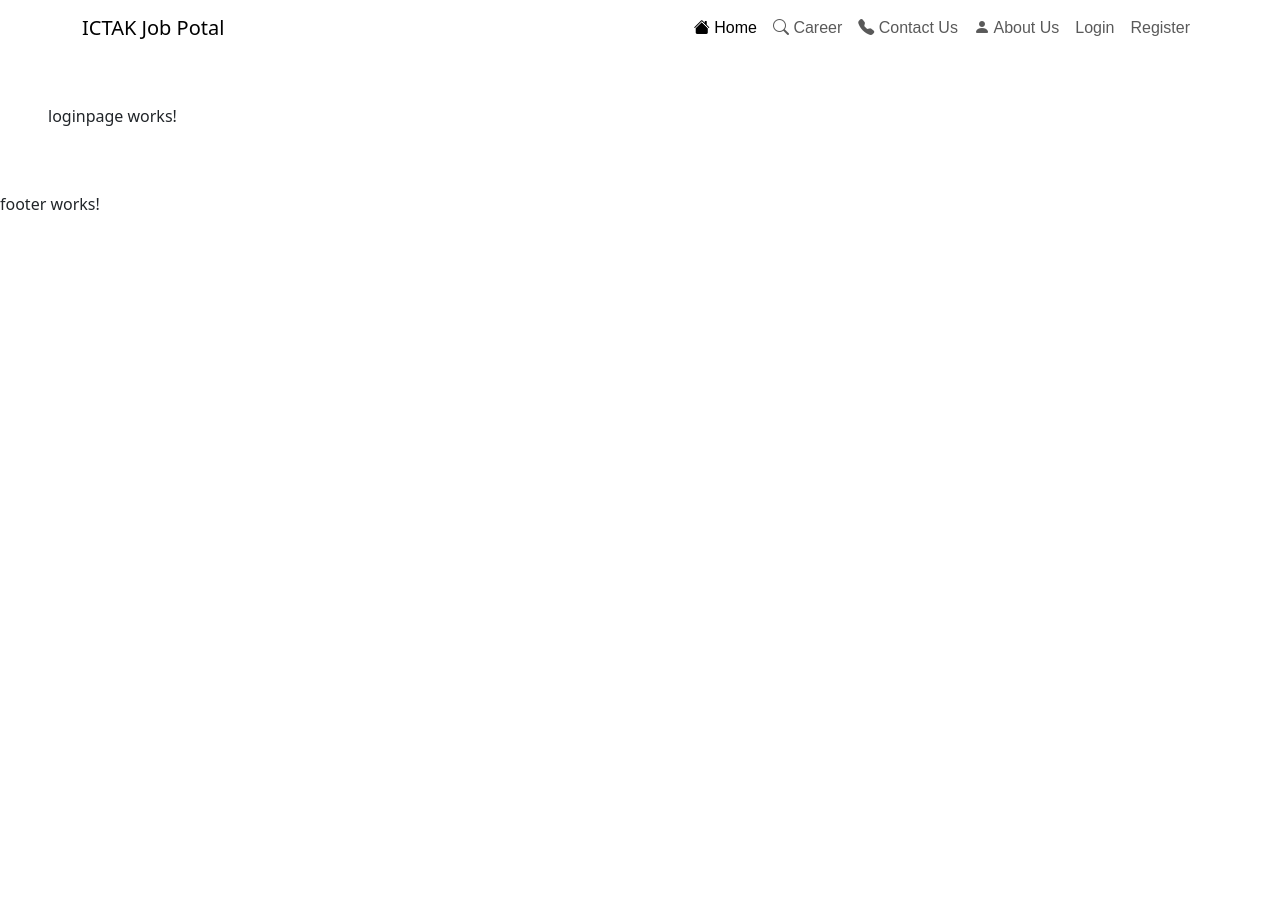
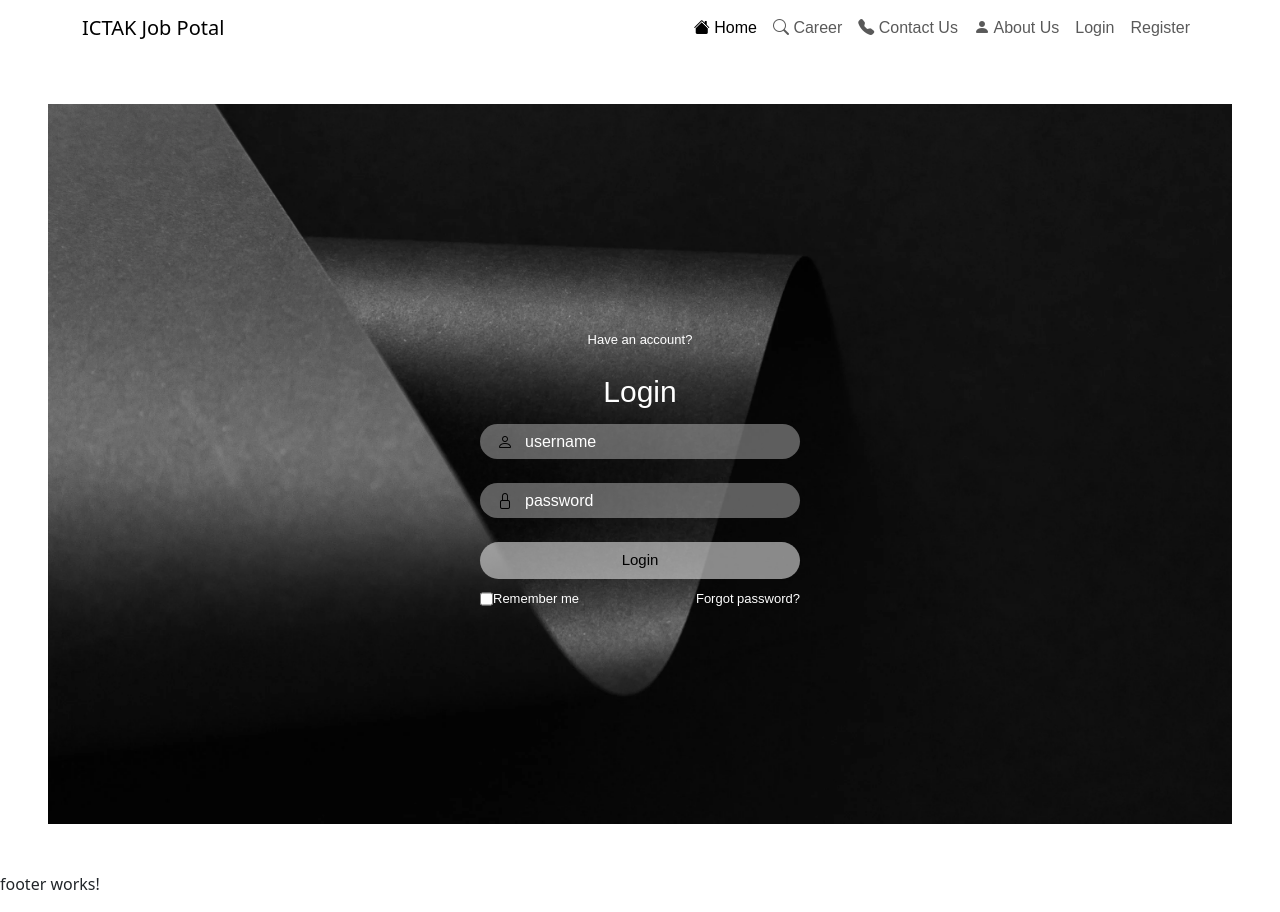
Before and after one commit to aswin0110/Job_Portal, an Angular app in the folder Frontend/: page /login in a window 1280 px wide. Before the commit the page ends 800 px from the top, so only its background shows below. Built offline with nearby package versions, Linux system fonts and the light colour scheme.

Commit message:
changes in login

```diff
--- a/Frontend/src/app/pages/loginpage/loginpage.component.css
+++ b/Frontend/src/app/pages/loginpage/loginpage.component.css
@@ -0,0 +1,100 @@
+*{
+    margin: 0;
+    padding: 0;
+    font-family: 'poppins', sans-serif;
+}
+.bg{
+    background-image: url('../../../assets/images/bg login.webp');
+    background-size: cover;
+    background-repeat: no-repeat;
+    background-position: center;
+    background-attachment: fixed;
+
+}
+
+.box{
+    display: flex;
+    justify-content: center;
+    align-items: center;
+    min-height: 90vh;
+}
+
+.container{
+    width: 350px;
+    display: flex;
+    flex-direction: column;
+    padding: 0 15px 0 15px;
+}
+span{
+    color: #fff;
+    font-size: small;
+    display: flex;
+    justify-content: center;
+    padding: 10px 0 10px 0;
+}
+
+header{
+    color: #fff;
+    font-size: 30px;
+    display: flex;
+    justify-content: center;
+    padding: 10px 0 10px ;
+}
+
+.input-field{
+    display: flex;
+    flex-direction: column;
+}
+.input{
+    height: 35px;
+    width: 100%;
+    border: none;
+    outline: none;
+    border-radius: 30px;
+    color: white;
+    padding: 0 0 0 45px;
+    background: rgba(225,225,225,0.4);
+}
+
+i{
+    position: relative;
+    top: -28px;
+    left: 17px;
+    color: black;
+}
+
+::-webkit-input-placeholder{
+    color: white;
+}
+
+.submit{
+    border: none;
+    border-radius: 30px;
+    font-size: 15px;
+    height: 37px;
+    outline: none;
+    width: 100%;
+    background: rgba(225,225,225,0.6);
+    cursor: pointer;
+    transition: .3s;
+}
+
+.submit:hover{
+    box-shadow: 1px 5px 7px 1px rgba(0,0,0,0.3);
+}
+
+.bottom{
+    display: flex;
+    flex-direction: row;
+    justify-content: space-between;
+    font-size: small;
+    color: #fff;
+    margin-top: 10px;
+}
+.left{
+    display: flex;
+}
+label a{
+    color: #fff;
+    text-decoration: none;
+}
--- a/Frontend/src/app/pages/loginpage/loginpage.component.html
+++ b/Frontend/src/app/pages/loginpage/loginpage.component.html
@@ -1 +1,43 @@
-<p>loginpage works!</p>
+
+<!-- <style>
+    body{
+
+    background-image: url('/assets/images/login bg.jpg');
+}
+
+</style> -->
+<div class="bg">
+    <div class="box">
+        <div class="container">
+            <div class="top-header">
+                <span>Have an account?</span>
+                <header>Login</header>
+            </div>
+
+            <div class="input-field">
+                <input type="text" class="input" placeholder="username" required>
+                <i class="bi bi-person"></i>
+            </div>
+
+            <div class="input-field">
+                <input type="password" class="input" placeholder="password" required>
+                <i class="bi bi-lock"></i>
+
+            </div>
+
+            <div class="input-field">
+                <input type="submit" class="submit" value="Login">
+            </div>
+
+            <div class="bottom">
+                <div class="left">
+                    <input type="checkbox" id="check">
+                    <label for="check">Remember me</label>
+                </div>
+                <div class="right">
+                    <label><a href="#"> Forgot password? </a></label>
+                </div>
+            </div>
+        </div>
+    </div>
+</div>
--- a/Frontend/src/index.html
+++ b/Frontend/src/index.html
@@ -6,11 +6,15 @@
   <base href="/">
   <meta name="viewport" content="width=device-width, initial-scale=1">
   <link rel="icon" type="image/x-icon" href="favicon.ico">
-</head>
-<body>
+
   <link href="https://cdn.jsdelivr.net/npm/bootstrap@5.3.0-alpha3/dist/css/bootstrap.min.css" rel="stylesheet" integrity="sha384-KK94CHFLLe+nY2dmCWGMq91rCGa5gtU4mk92HdvYe+M/SXH301p5ILy+dN9+nJOZ" crossorigin="anonymous">
   <script src="https://cdn.jsdelivr.net/npm/bootstrap@5.3.0-alpha3/dist/js/bootstrap.bundle.min.js" integrity="sha384-ENjdO4Dr2bkBIFxQpeoTz1HIcje39Wm4jDKdf19U8gI4ddQ3GYNS7NTKfAdVQSZe" crossorigin="anonymous"></script>
+
   <link rel="stylesheet" href="https://cdn.jsdelivr.net/npm/bootstrap-icons@1.10.4/font/bootstrap-icons.css">
+  <link rel="stylesheet" href="https://cdn.jsdelivr.net/npm/bootstrap-icons@1.10.4/font/bootstrap-icons.css">
+</head>
+<body class="login">
+
   <app-root></app-root>
 </body>
 </html>
```
Also changed, not shown: Frontend/src/assets/images/bg login.webp (added), Frontend/src/assets/images/login bg.jpg (added).
